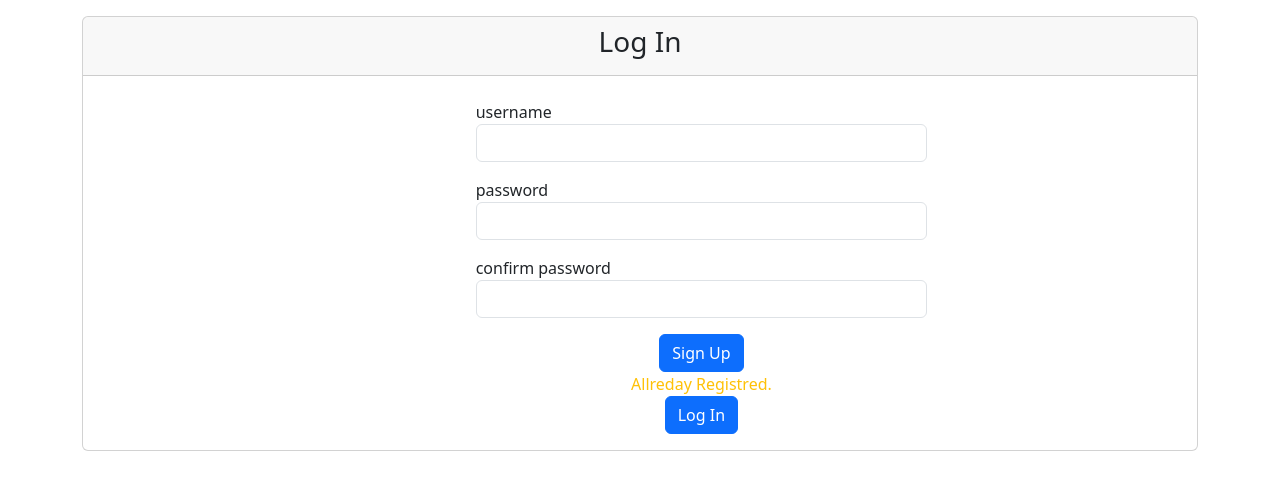
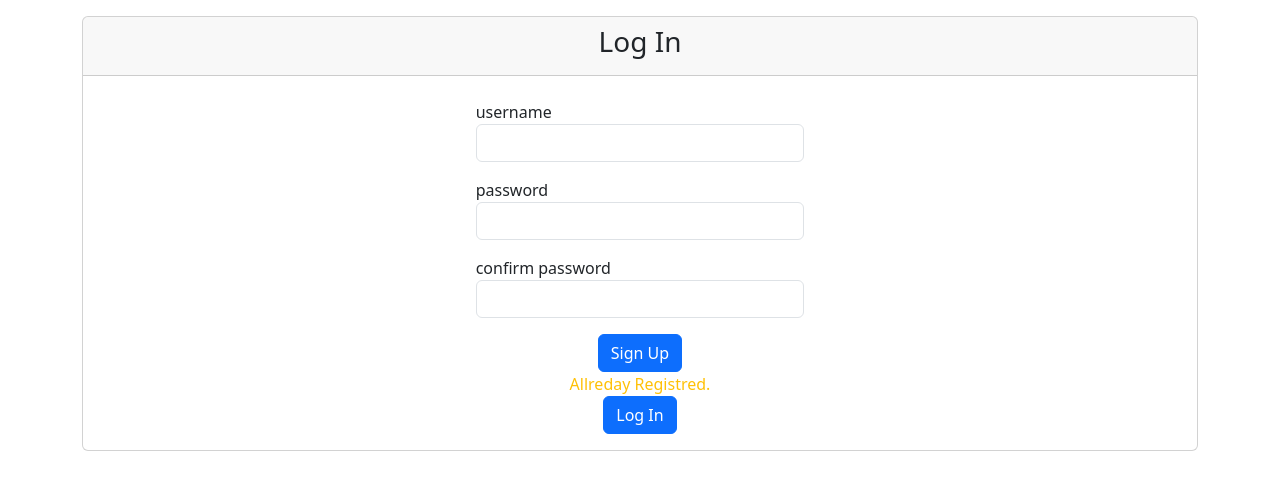
Before and after one commit to aniket3333/Todo_React, a React (Create React App) app: page / in a window 1280 px wide. Both pictures are taken after a click on the button "Sign Up". Shown: the top 490 px of the page. Built offline with nearby package versions, Linux system fonts and the light colour scheme.

Commit message:
Ads some div size

```diff
--- a/src/Components/SignUp.js
+++ b/src/Components/SignUp.js
@@ -14,11 +14,8 @@ const SignUp = ({ usr, pss, cpss, onUsr, onPss, onCpass, onSignup,onlin }) => {
     <>
       <div className="row">
         <div className="col-4"></div>
-        <div className="col-8">
-
-        <div className="row">
-        <div className="col-8">
-         <form onSubmit={handleSub}>
+        <div className="col-4">
+        <form onSubmit={handleSub}>
             <div className="form-group p-2">
               <label>username</label>
               <input
@@ -57,11 +54,7 @@ const SignUp = ({ usr, pss, cpss, onUsr, onPss, onCpass, onSignup,onlin }) => {
 
             </div>
           </form>
-         </div>
-        </div>
-
-
-        </div>
+          </div>
         <div className="col-4"></div>
       </div>
     </>
```
